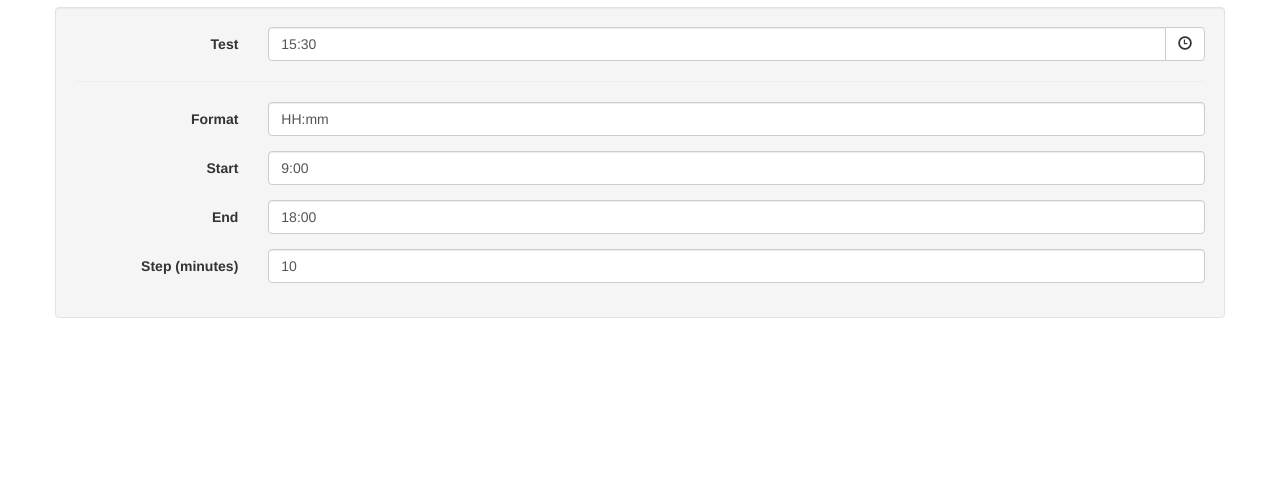
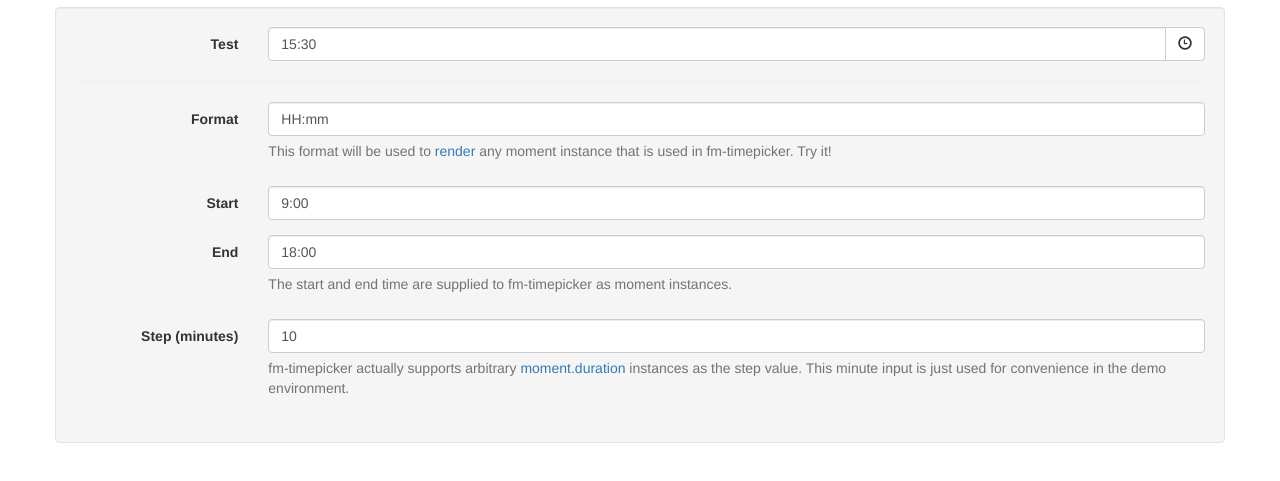
Before and after one commit to luisescobedo/fm-timepicker, a website: page demo.html in a window 1280 px wide. Shown: the part 49-530 px from the top of the page. Drawn offline with nearby package versions, Linux system fonts and the light colour scheme.

Commit message:
Updated demo page

```diff
--- a/demo.html
+++ b/demo.html
@@ -17,6 +17,11 @@
 
           <div class="col-sm-10">
             <fm-timepicker id="time" name="time" ng-model="time" start-time="start" end-time="end" step="step" format="timeFormat"></fm-timepicker>
+            <p class="text-danger" ng-show="form.time.$error.time">The selected time is not a valid time understood by fm-timepicker.</p>
+
+            <p class="text-danger" ng-show="form.time.$error.bounds">The selected time does not lie within the specified start and end time.</p>
+
+            <p class="text-danger" ng-show="form.time.$error.step">The selected time does not lie on a time value that would fit the given time step.</p>
           </div>
         </div>
         <hr>
@@ -26,6 +31,9 @@
 
           <div class="col-sm-10">
             <input type="text" id="timeFormat" class="form-control" ng-model="timeFormat">
+
+            <p class="help-block">This format will be used to <a href="http://momentjs.com/docs/#/displaying/format/">render</a> any moment instance that is
+              used in fm-timepicker. Try it!</p>
           </div>
         </div>
 
@@ -42,6 +50,8 @@
 
           <div class="col-sm-10">
             <input type="text" id="endTime" class="form-control" ng-model="endTime">
+
+            <p class="help-block">The start and end time are supplied to fm-timepicker as moment instances.</p>
           </div>
         </div>
 
@@ -50,15 +60,13 @@
 
           <div class="col-sm-10">
             <input type="text" id="stepMinutes" class="form-control" ng-model="stepMinutes">
+
+            <p class="help-block">fm-timepicker actually supports arbitrary <a href="http://momentjs.com/docs/#/durations/">moment.duration</a> instances as the
+              step value. This minute input is just used for convenience in the demo environment.</p>
           </div>
+
         </div>
-        <p class="text-danger" ng-show="form.time.$error.time">The selected time is not a valid time understood by fm-timepicker.</p>
-
-        <p class="text-danger" ng-show="form.time.$error.bounds">The selected time does not lie within the specified start and end time.</p>
-
-        <p class="text-danger" ng-show="form.time.$error.step">The selected time does not lie on a time value that would fit the given time step.</p>
       </form>
-
     </div>
   </div>
 </div>
```
